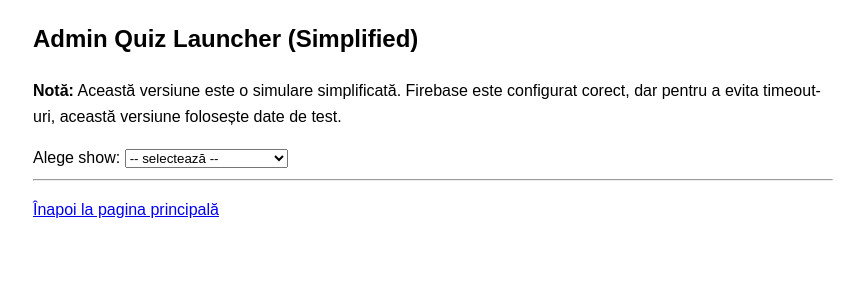
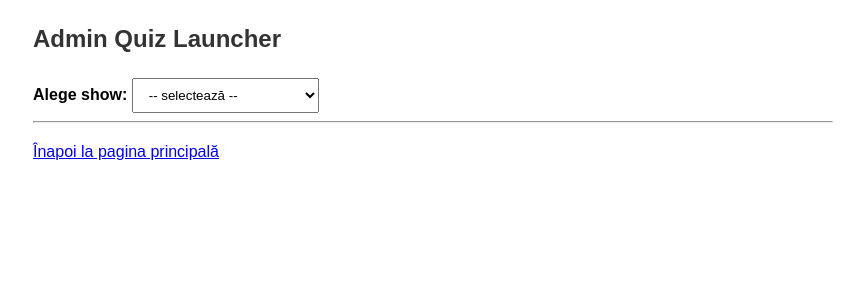
Before and after one commit to oana-afk/syncplay-backend, a Flask app: page /admin in a window 1280 px wide. Shown: the top 300 px of the page, without its empty margins (207-1071 px from the left). Run offline with Flask 3, Linux system fonts and the light colour scheme.

Commit message:
Update admin_simple.html

```diff
--- a/admin_panel/templates/admin_simple.html
+++ b/admin_panel/templates/admin_simple.html
@@ -5,20 +5,28 @@
     <style>
         body { font-family: Arial, sans-serif; line-height: 1.6; margin: 20px; }
         .container { max-width: 800px; margin: 0 auto; }
-        .question-item { border: 1px solid #ddd; padding: 10px; margin-bottom: 10px; }
-        .success { color: green; }
+        .error { color: red; border: 1px solid red; padding: 10px; margin: 15px 0; }
+        .success { color: green; border: 1px solid green; padding: 10px; margin: 15px 0; }
+        .question-item { background-color: #f9f9f9; border: 1px solid #ddd; padding: 12px; margin-bottom: 15px; border-radius: 5px; }
+        select, button { padding: 8px 12px; }
+        button { background-color: #4285f4; color: white; border: none; border-radius: 5px; cursor: pointer; }
+        button:hover { background-color: #3367d6; }
+        h2, h3 { color: #333; }
     </style>
 </head>
 <body>
     <div class="container">
-    <h2>Admin Quiz Launcher (Simplified)</h2>
+        <h2>Admin Quiz Launcher</h2>
 
-    <p><b>Notă:</b> Această versiune este o simulare simplificată. Firebase este configurat corect,
-    dar pentru a evita timeout-uri, această versiune folosește date de test.</p>
+        {% if firebase_error %}
+            <div class="error">
+                <strong>Eroare:</strong> {{ firebase_error }}
+            </div>
+        {% endif %}
 
         <!-- Select Show -->
         <form method="POST">
-      <label for="show_id">Alege show:</label>
+            <label for="show_id"><b>Alege show:</b></label>
             <select name="show_id" onchange="this.form.submit()">
                 <option value="">-- selectează --</option>
                 {% for show in shows %}
@@ -31,16 +39,22 @@
         {% if selected_show %}
             <h3>Întrebări pentru <code>{{ selected_show }}</code>:</h3>
 
+            {% if questions %}
                 <form method="POST">
                     <input type="hidden" name="show_id" value="{{ selected_show }}">
                     {% for q in questions %}
                         <div class="question-item">
                             <b>{{ q.text }}</b><br>
+                            <small>Răspuns corect: <b>{{ q.correct }}</b></small><br>
                             <small>ID: {{ q.id }}</small><br>
-            <button name="question_id" value="{{ q.id }}">Lansează această întrebare</button>
+                            <button name="question_id" value="{{ q.id }}" type="submit">Lansează această întrebare</button>
                         </div>
                     {% endfor %}
                 </form>
+            {% else %}
+                <div class="error">Nu s-au găsit întrebări pentru acest show.</div>
+                <p>Poți adăuga întrebări folosind scriptul <code>populate_firestore.py</code>.</p>
+            {% endif %}
         {% endif %}
 
         <hr>
```
Lines whose indentation alone changed are shown as unchanged.
